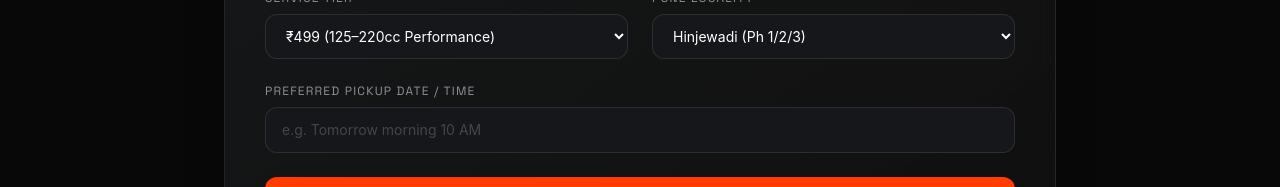
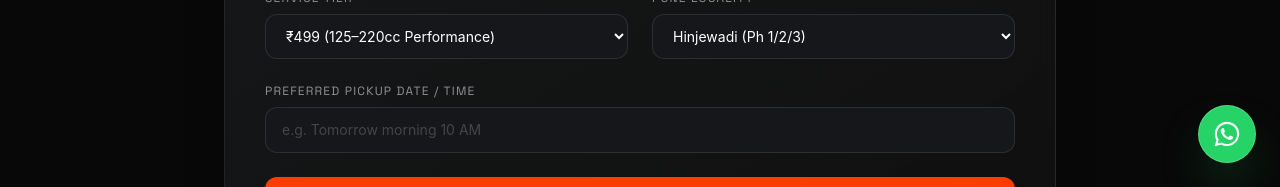
Before and after one commit to webakoofgit-png/Garage-Work-In, a React (Vite) app: page /booking in a window 1280 px wide. Shown: the part 613-800 px from the top of the page. Built offline with nearby package versions, Linux system fonts and the light colour scheme; no server answers.

Commit message:
feat: Add floating WhatsApp & Back-to-Top buttons linked to +91 7219490145 and update footer attribution

```diff
--- a/src/App.jsx
+++ b/src/App.jsx
@@ -8,6 +8,7 @@ import Navbar from './components/Navbar';
 import Footer from './components/Footer';
 import BookingModal from './components/BookingModal';
 import MobileStickyBar from './components/MobileStickyBar';
+import FloatingActions from './components/FloatingActions';
 import ScrollToTop from './components/ScrollToTop';
 
 // Page Imports
@@ -88,6 +89,9 @@ export default function App() {
           initialPackage={selectedPackage}
         />
 
+        {/* Floating WhatsApp & Back to Top Buttons */}
+        <FloatingActions />
+
         {/* Mobile Sticky Booking Bar */}
         <MobileStickyBar onOpenBooking={() => handleOpenBooking()} />
       </div>
--- /dev/null
+++ b/src/components/FloatingActions.jsx
@@ -0,0 +1,79 @@
+import React, { useState, useEffect } from 'react';
+import { ChevronUp } from 'lucide-react';
+
+// Official Original WhatsApp SVG Icon Component
+function WhatsAppIcon({ className = "w-7 h-7" }) {
+  return (
+    <svg
+      className={className}
+      viewBox="0 0 32 32"
+      fill="currentColor"
+      xmlns="http://www.w3.org/2000/svg"
+    >
+      <path d="M16 2A13.93 13.93 0 0 0 2.07 15.93c0 2.47.64 4.88 1.87 7.01L2 29.87l7.15-1.87a13.88 13.88 0 0 0 6.85 1.79h.01A13.93 13.93 0 0 0 29.93 16 13.93 13.93 0 0 0 16 2zm0 25.54h-.01a11.53 11.53 0 0 1-5.88-1.6l-.42-.25-4.37 1.15 1.16-4.26-.27-.44a11.58 11.58 0 0 1-1.78-6.14C4.43 9.61 9.61 4.43 16 4.43c3.09 0 6 1.2 8.19 3.39A11.51 11.51 0 0 1 27.57 16c0 6.39-5.18 11.54-11.57 11.54zm6.34-8.66c-.35-.17-2.06-1.02-2.38-1.13-.32-.12-.55-.17-.79.17-.23.35-.91 1.13-1.11 1.36-.2.23-.4.26-.75.09-.35-.17-1.48-.54-2.81-1.73-1.04-.92-1.74-2.06-1.94-2.41-.2-.35-.02-.54.15-.71.16-.16.35-.4.52-.6.17-.2.23-.35.35-.58.12-.23.06-.43-.03-.6-.09-.17-.79-1.9-1.08-2.61-.28-.68-.57-.59-.79-.6h-.67c-.23 0-.6.09-.91.43-.32.35-1.22 1.19-1.22 2.91 0 1.72 1.25 3.38 1.43 3.61.17.23 2.46 3.76 5.96 5.27.83.36 1.48.57 1.99.73.84.27 1.6.23 2.2.14.67-.1 2.06-.84 2.35-1.65.29-.81.29-1.5.2-1.65-.08-.14-.31-.23-.66-.4z" />
+    </svg>
+  );
+}
+
+export default function FloatingActions() {
+  const [showScrollTop, setShowScrollTop] = useState(false);
+
+  useEffect(() => {
+    const handleScroll = () => {
+      if (window.scrollY > 300) {
+        setShowScrollTop(true);
+      } else {
+        setShowScrollTop(false);
+      }
+    };
+    window.addEventListener('scroll', handleScroll);
+    return () => window.removeEventListener('scroll', handleScroll);
+  }, []);
+
+  const scrollToTop = () => {
+    window.scrollTo({
+      top: 0,
+      behavior: 'smooth',
+    });
+  };
+
+  return (
+    <div className="fixed bottom-20 sm:bottom-6 right-4 sm:right-6 z-50 flex flex-col items-center gap-3">
+      {/* 1. Official WhatsApp Floating Button (Above Back to Top) */}
+      <a
+        href="https://wa.me/917219490145?text=Hi%20Garage%20Work%20In%2C%20I%20want%20to%20book%20a%20doorstep%20bike%20service%20in%20Pune."
+        target="_blank"
+        rel="noopener noreferrer"
+        aria-label="Chat on WhatsApp"
+        className="relative group bg-[#25D366] hover:bg-[#20ba5a] text-white p-3.5 rounded-full shadow-2xl shadow-[#25D366]/40 transition-all duration-300 transform hover:scale-110 flex items-center justify-center border border-white/20"
+      >
+        {/* Ambient Pulsing Ring */}
+        <span className="absolute -inset-1 rounded-full bg-[#25D366]/40 animate-ping pointer-events-none opacity-75" />
+
+        {/* Official WhatsApp SVG Icon */}
+        <WhatsAppIcon className="w-7 h-7 fill-white relative z-10" />
+
+        {/* Tooltip Hover Badge */}
+        <span className="absolute right-full mr-3 px-3 py-1.5 rounded-lg bg-[#111]/90 backdrop-blur-md text-white text-xs font-tech font-bold uppercase tracking-wider whitespace-nowrap opacity-0 group-hover:opacity-100 transition-opacity duration-300 border border-white/10 pointer-events-none shadow-xl">
+          CHAT ON WHATSAPP
+        </span>
+      </a>
+
+      {/* 2. Back to Top Floating Button (Below WhatsApp) */}
+      {showScrollTop && (
+        <button
+          onClick={scrollToTop}
+          aria-label="Back to top"
+          className="group bg-[#111113]/90 hover:bg-[#FF3D00] text-white p-3 rounded-full shadow-2xl border border-white/20 hover:border-[#FF3D00] transition-all duration-300 transform hover:scale-110 flex items-center justify-center animate-fade-in"
+        >
+          <ChevronUp className="w-5 h-5 text-white group-hover:animate-bounce" />
+
+          {/* Tooltip Hover Badge */}
+          <span className="absolute right-full mr-3 px-3 py-1.5 rounded-lg bg-[#111]/90 backdrop-blur-md text-white text-xs font-tech font-bold uppercase tracking-wider whitespace-nowrap opacity-0 group-hover:opacity-100 transition-opacity duration-300 border border-white/10 pointer-events-none shadow-xl">
+            BACK TO TOP
+          </span>
+        </button>
+      )}
+    </div>
+  );
+}
--- a/src/components/Footer.jsx
+++ b/src/components/Footer.jsx
@@ -94,7 +94,7 @@ export default function Footer({ onOpenBooking }) {
         {/* Bottom Bar */}
         <div className="pt-8 border-t border-white/10 flex flex-col sm:flex-row items-center justify-between gap-4 text-xs font-tech text-[#8E9296]">
           <div>
-            © {new Date().getFullYear()} Garage Work in Pune. All Rights Reserved.
+            © {new Date().getFullYear()} Garage Work in Pune. All Rights Reserved, Design by <a href="https://webakoof.com/" target="_blank" rel="noopener noreferrer" className="hover:text-[#FF3D00] transition-colors">Webakoof</a>
           </div>
           <div className="font-bold text-white uppercase tracking-widest">
             BUILT FOR THE RIDE AHEAD.
```
